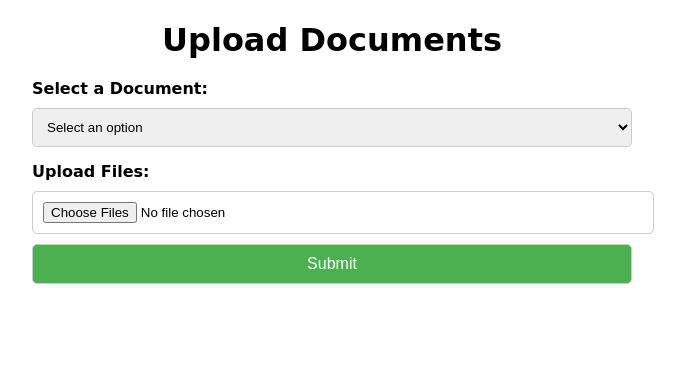
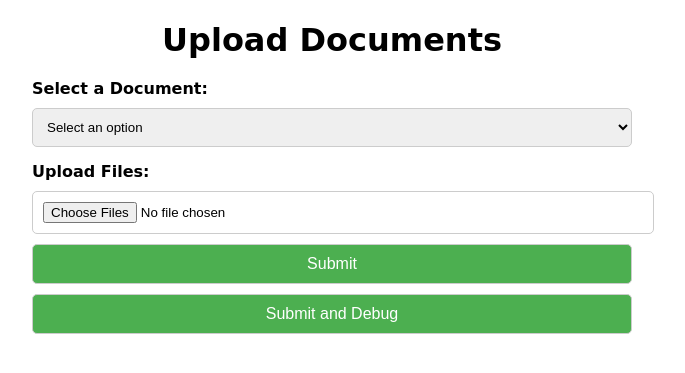
Before and after one commit to Landododo/QRDatabase, a Django app: page /inputs/ in a window 1280 px wide. Shown: the top 373 px of the page, without its empty margins (308-993 px from the left). Run offline with Django 5.2, Linux system fonts and the light colour scheme; data comes from the database, SQL or seed files in the repository; parts of the project's set-up code (start-up, migrations or seed data) failed here and were passed over.

Commit message:
added debug option for uploading files

```diff
--- a/QR_database/home/views.py
+++ b/QR_database/home/views.py
@@ -66,10 +66,11 @@ class FileFieldFormInputs(FormView):
         print("doing something")
         files = tuple(self.request.FILES.getlist("file_field"))
         id = self.request.POST.get('document-select')
-        print(files, id)
+        debug = self.request.POST.get("debug") == "true"
         for f in files:
             print(f)
-            handle_sample_file(f, id)
+            print(f'{debug=}')
+            handle_sample_file(f, id, debug)
         return super().form_valid(form)
 
 def file_list():
--- a/QR_database/templates/inputs.html
+++ b/QR_database/templates/inputs.html
@@ -61,7 +61,8 @@
             <input type="file" id="file-upload" name="file_field" multiple required>
 
             <!-- Submit Button -->
-            <button type="submit">Submit</button>
+            <button name = "submit" type="submit">Submit</button>
+            <button name = "submit and debug" type="submit">Submit and Debug</button>
         </form>
     </div>
 
@@ -82,7 +83,15 @@
                 alert("Please upload at least one file.");
                 return;
             }
+            // Determine which button was clicked
+            const debug = e.submitter.name === "submit and debug"; // true if debug button, false otherwise
 
+            // Add a hidden input to send the debug value
+            const debugInput = document.createElement("input");
+            debugInput.type = "hidden";
+            debugInput.name = "debug";
+            debugInput.value = debug;
+            document.getElementById("uploadForm").appendChild(debugInput);
             alert("Form submitted successfully!");
         });
     </script>
```
Also changed, not shown: QR_database/home/data_handlers.py (+9 -4 lines).
